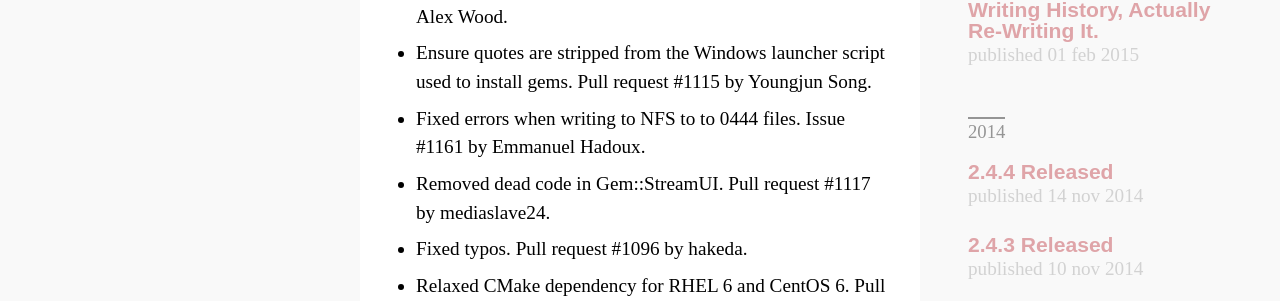
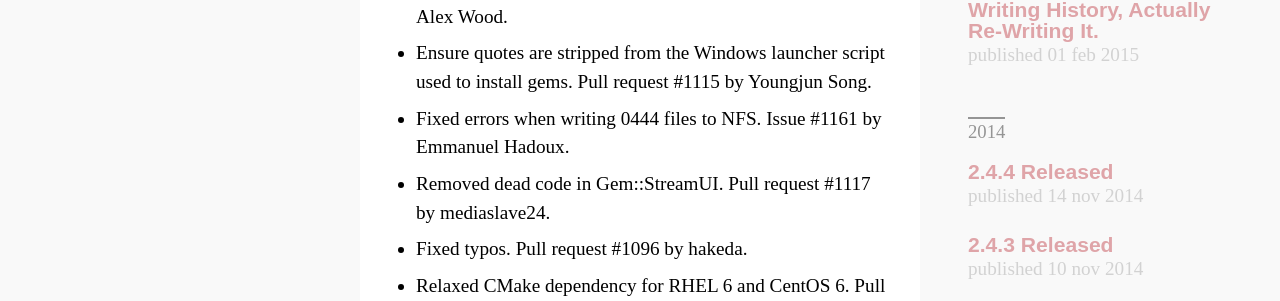
Before and after one commit to rubygems/rubygems.github.io, a Jekyll site: the page built from _posts/2015-02-15-2.4.6-released.md, in a window 1280 px wide. Shown: the part 957-1258 px from the top of the page. Built offline with Jekyll 4.4.1, drawn with Linux system fonts in a browser that asks for light colours; comment, search, counter and statistics services are not loaded.

Commit message:
Fix a typo

```diff
--- a/_posts/2015-02-15-2.4.6-released.md
+++ b/_posts/2015-02-15-2.4.6-released.md
@@ -24,7 +24,7 @@ _Bug fixes:_
 * Gem::Requirement should always sort requirements before coercion to Hash. Pull request #1139 by Eito Katagiri.
 * The `gem open` command should change the current working directory before opening the editor.  Pull request #1142 by Alex Wood.
 * Ensure quotes are stripped from the Windows launcher script used to install gems.  Pull request #1115 by Youngjun Song.
-* Fixed errors when writing to NFS to to 0444 files.  Issue #1161 by Emmanuel Hadoux.
+* Fixed errors when writing 0444 files to NFS.  Issue #1161 by Emmanuel Hadoux.
 * Removed dead code in Gem::StreamUI.  Pull request #1117 by mediaslave24.
 * Fixed typos.  Pull request #1096 by hakeda.
 * Relaxed CMake dependency for RHEL 6 and CentOS 6.  Pull request #1124 by Vít Ondruch.
```
